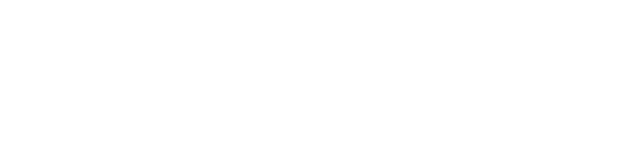
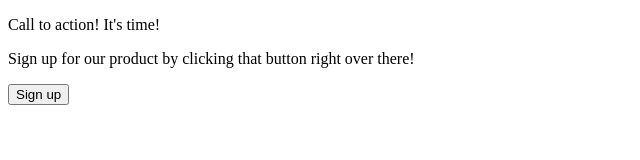
Before and after one commit to Trevoj11/odin-landing-page, a plain HTML site: page index.html in a window 1280 px wide. Shown: the whole page, without its empty margins (0-640 px from the left). Drawn offline with Linux system fonts and the light colour scheme.

Commit message:
Add content for the footer

```diff
--- a/index.html
+++ b/index.html
@@ -8,9 +8,17 @@
 </head>
 <body>
     <div class="header"></div>
+
     <div class="information"></div>
+
     <div class="quote"></div>
+
     <div class="signup"></div>
-    <div class="footer"></div>
+
+    <div class="footer">
+        <p>Call to action! It's time!</p>
+        <p>Sign up for our product by clicking that button right over there!</p>
+        <button>Sign up</button>
+    </div>
 </body>
 </html>
```
